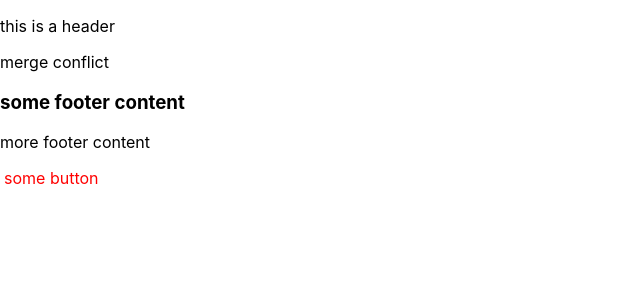
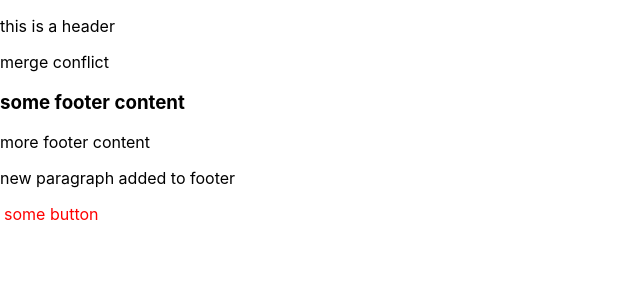
Before and after one commit to vsdhingra/learning-git, a React (Create React App) app in the folder sample/: page / in a window 1280 px wide. Shown: the top 300 px of the page, without its empty margins (0-640 px from the left). Built offline with nearby package versions, Linux system fonts and the light colour scheme.

Commit message:
new para

```diff
--- a/sample/src/footer.jsx
+++ b/sample/src/footer.jsx
@@ -8,6 +8,7 @@ export default function Footer() {
             </h3>
             <div>
                 <p>more footer content</p>
+                <p>new paragraph added to footer</p>
                 <Button />
             </div>
         </div>
```
